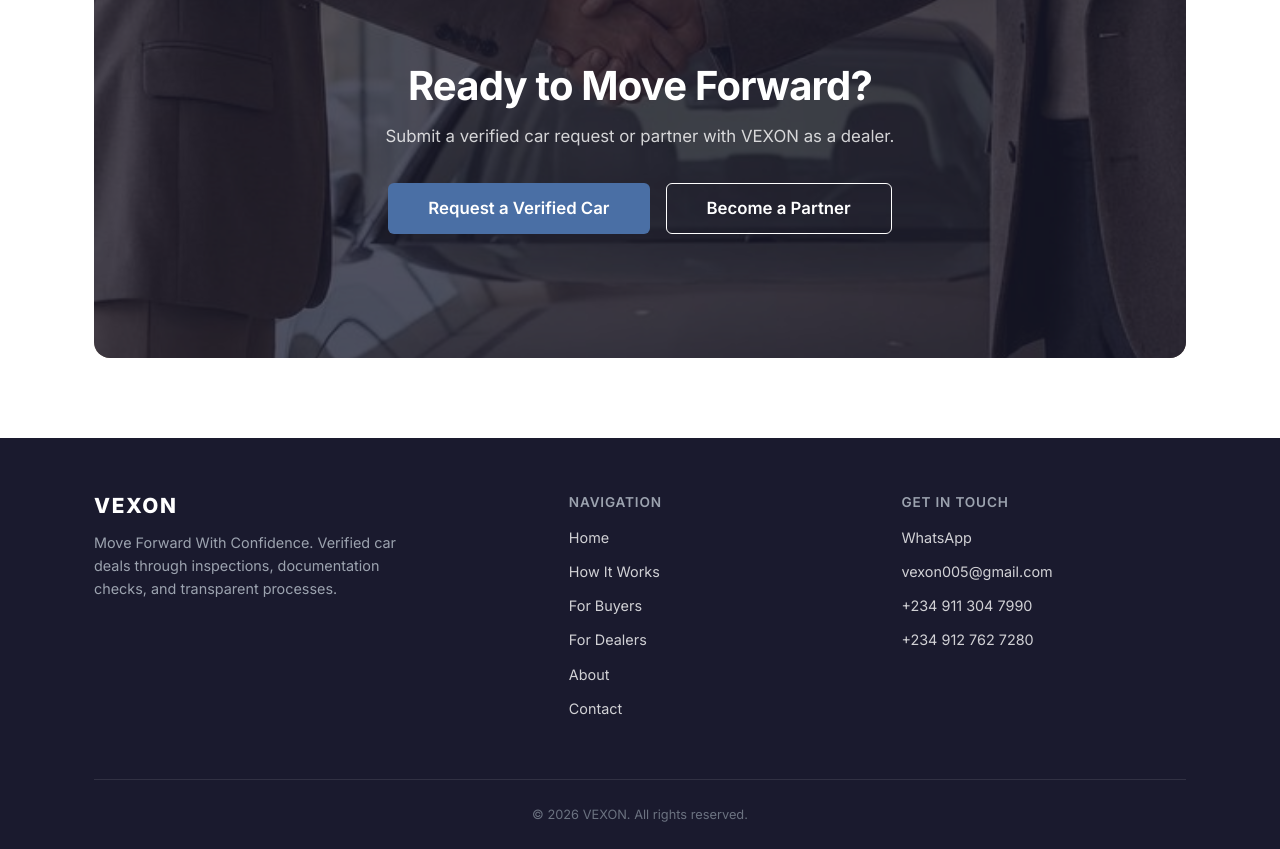
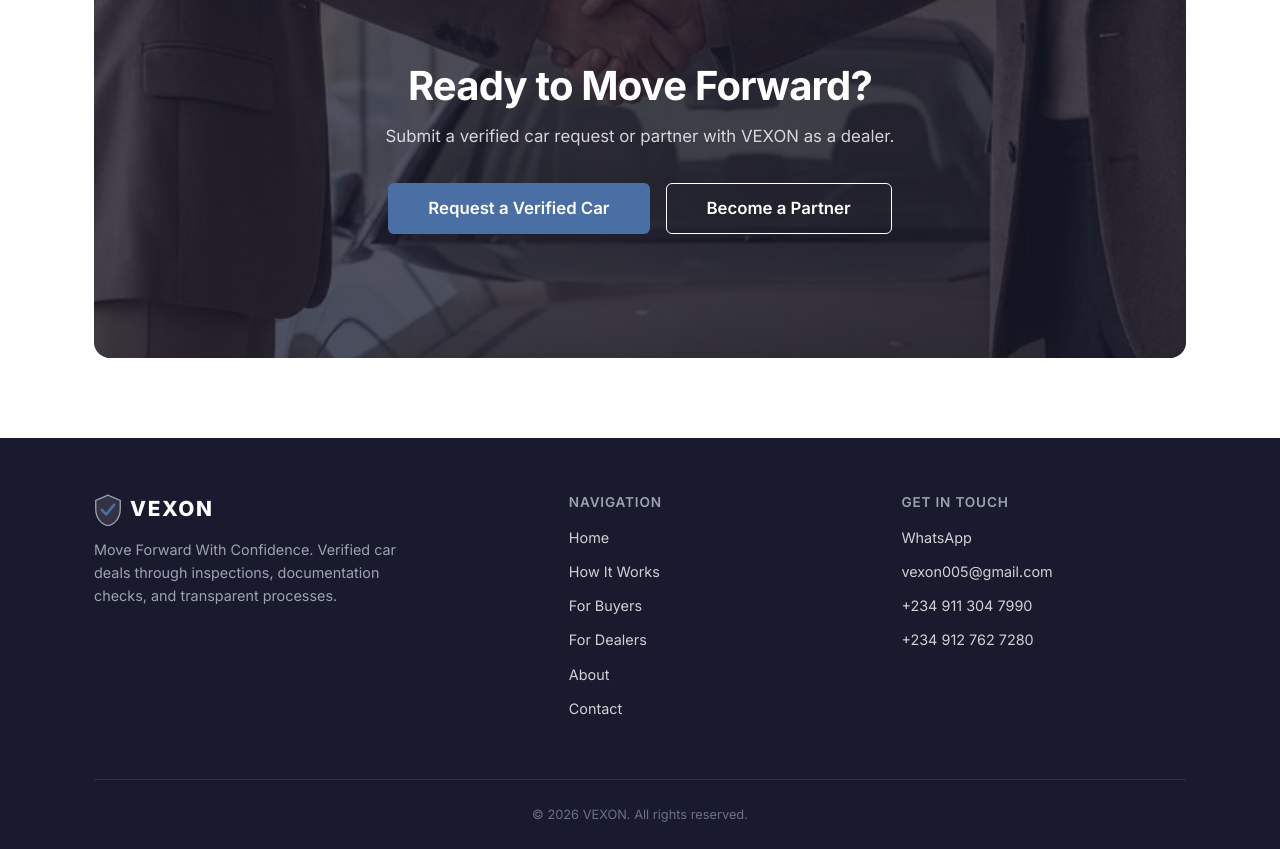
Before and after one commit to DanielDawodu/Vexon, a Next.js app: page / in a window 1280 px wide. Shown: the part 2150-2999 px from the top of the page. Built offline with nearby package versions, Linux system fonts and the light colour scheme.

Commit message:
Add shield logo to Footer

```diff
--- a/src/components/Footer.module.css
+++ b/src/components/Footer.module.css
@@ -18,11 +18,18 @@
 }
 
 .brand h3 {
+    display: flex;
+    align-items: center;
+    gap: 0.5rem;
     font-size: 1.3rem;
     font-weight: 800;
     letter-spacing: 0.08em;
     color: var(--white);
     margin-bottom: 0.75rem;
+}
+
+.logoIcon {
+    flex-shrink: 0;
 }
 
 .brand p {
--- a/src/components/Footer.tsx
+++ b/src/components/Footer.tsx
@@ -9,7 +9,33 @@ export default function Footer() {
             <div className={styles.inner}>
                 <div className={styles.top}>
                     <div className={styles.brand}>
-                        <h3>VEXON</h3>
+                        <h3>
+                            <svg
+                                className={styles.logoIcon}
+                                width="28"
+                                height="32"
+                                viewBox="0 0 32 36"
+                                fill="none"
+                                xmlns="http://www.w3.org/2000/svg"
+                            >
+                                <path
+                                    d="M16 1L2 7v10c0 9.5 6 17.5 14 19 8-1.5 14-9.5 14-19V7L16 1z"
+                                    fill="#c0c0c0"
+                                    fillOpacity="0.15"
+                                    stroke="#9ca3af"
+                                    strokeWidth="1.5"
+                                />
+                                <path
+                                    d="M9 18l5 5 9-11"
+                                    stroke="#4a6fa5"
+                                    strokeWidth="3"
+                                    strokeLinecap="round"
+                                    strokeLinejoin="round"
+                                    fill="none"
+                                />
+                            </svg>
+                            VEXON
+                        </h3>
                         <p>
                             Move Forward With Confidence. Verified car deals through
                             inspections, documentation checks, and transparent processes.
```
